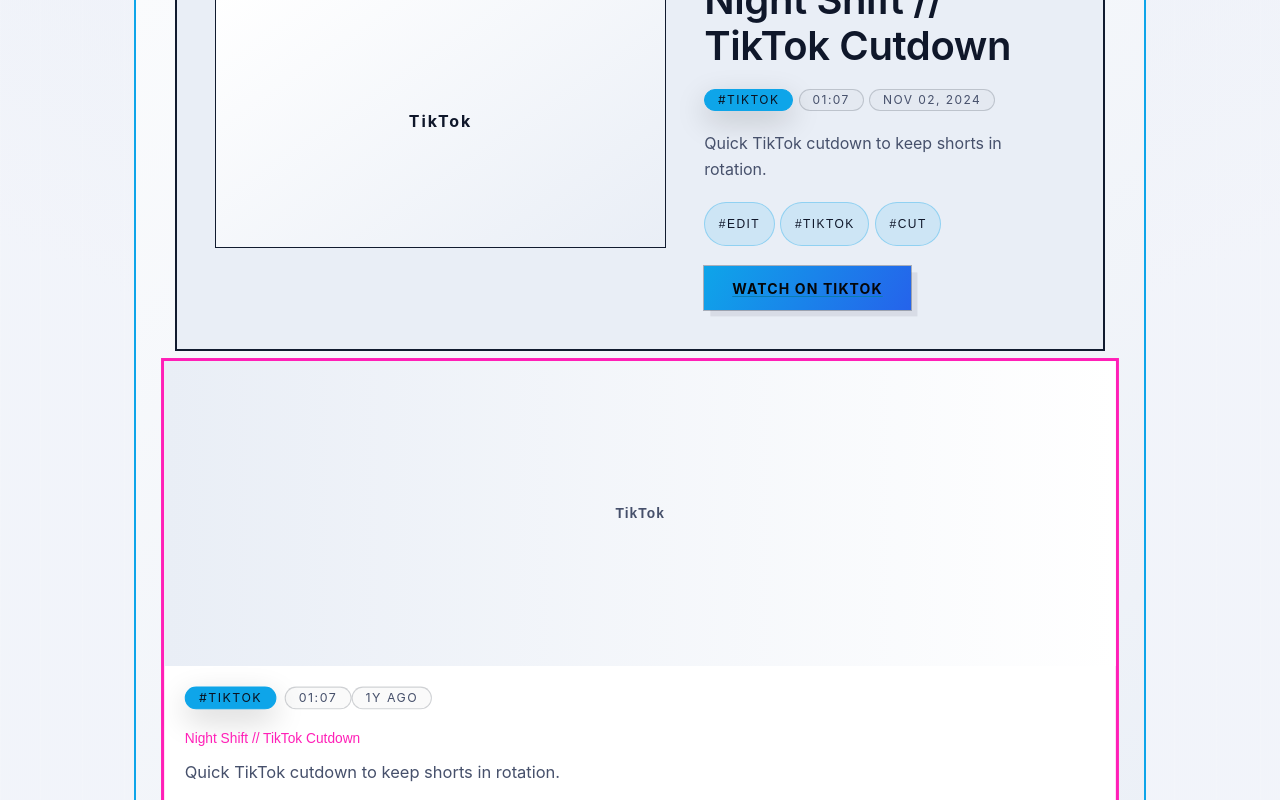
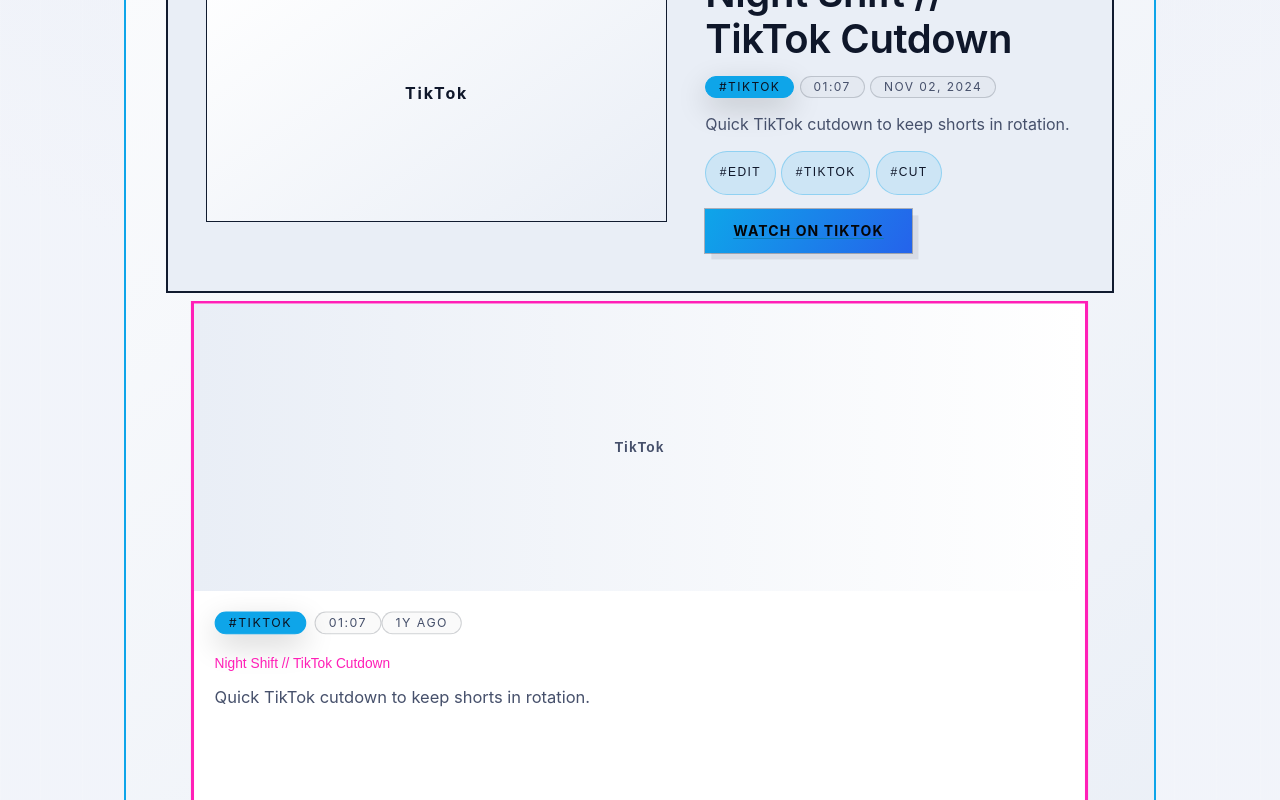
Before and after one commit to VCongini/duriin, a React (Vite) app: page /videos in a window 1280 px wide. Shown: the part 894-1694 px from the top of the page. Built offline with nearby package versions, Linux system fonts and the light colour scheme.

Commit message:
Improve videos page padding and card visibility

```diff
--- a/src/pages/Videos.tsx
+++ b/src/pages/Videos.tsx
@@ -160,7 +160,7 @@
     }, [closeTagMenu, isSortMenuOpen, isTagMenuOpen]);
 
     return (
-        <div className="u-page u-stack-lg">
+        <div className="u-page u-stack-lg videos-page">
             <section className="c-panel c-panel--primary u-stack">
                 <p className="c-panel__label u-text-caption">Archive</p>
                 <h1 className="c-panel__title u-text-heading-xl">Videos</h1>
--- a/src/styles/components/_content.scss
+++ b/src/styles/components/_content.scss
@@ -404,6 +404,25 @@
     border-radius: var(--radius-none);
 }
 
+// Mobile fix: ensure video cards and page container use full responsive width with no horizontal overflow.
+.videos-page {
+    width: 100%;
+    padding-inline: clamp(var(--space-sm), 3vw, var(--space-lg));
+
+    .c-panel {
+        width: 100%;
+        max-width: min(100%, 88rem);
+        margin-inline: auto;
+        padding-inline: clamp(var(--space-sm), 4vw, var(--space-xl));
+    }
+
+    .video-spotlight,
+    .video-grid {
+        width: 100%;
+        max-width: 100%;
+    }
+}
+
 .video-spotlight {
     display: grid;
     grid-template-columns: 1fr;
@@ -414,6 +433,7 @@
     background: var(--color-bg-muted);
     box-shadow: var(--panel-shadow);
     animation: spotlightFade 0.4s ease;
+    min-width: 0;
 }
 
 @include respond(tablet) {
@@ -453,6 +473,13 @@
     letter-spacing: 0.12em;
 }
 
+.video-spotlight__body {
+    display: flex;
+    flex-direction: column;
+    gap: clamp(var(--space-sm), 1vw, var(--space-lg));
+    min-width: 0;
+}
+
 .video-spotlight__title {
     margin: 0;
 }
@@ -474,6 +501,10 @@
         repeat(auto-fit, minmax(18rem, 1fr))
     );
     gap: clamp(var(--space-md), 3vw, var(--space-xl));
+    width: 100%;
+    min-width: 0;
+    overflow: visible;
+    padding-inline: clamp(var(--space-sm), 3vw, var(--space-xl));
 }
 
 .video-card {
@@ -493,6 +524,9 @@
         box-shadow 200ms ease,
         border-color 200ms ease;
     will-change: transform, box-shadow;
+    width: 100%;
+    min-width: 0;
+    box-sizing: border-box;
 }
 
 .video-card.is-active {
@@ -576,6 +610,7 @@
     height: 100%;
     position: relative;
     z-index: 1;
+    min-width: 0;
 }
 
 .video-card__eyebrow {
```
